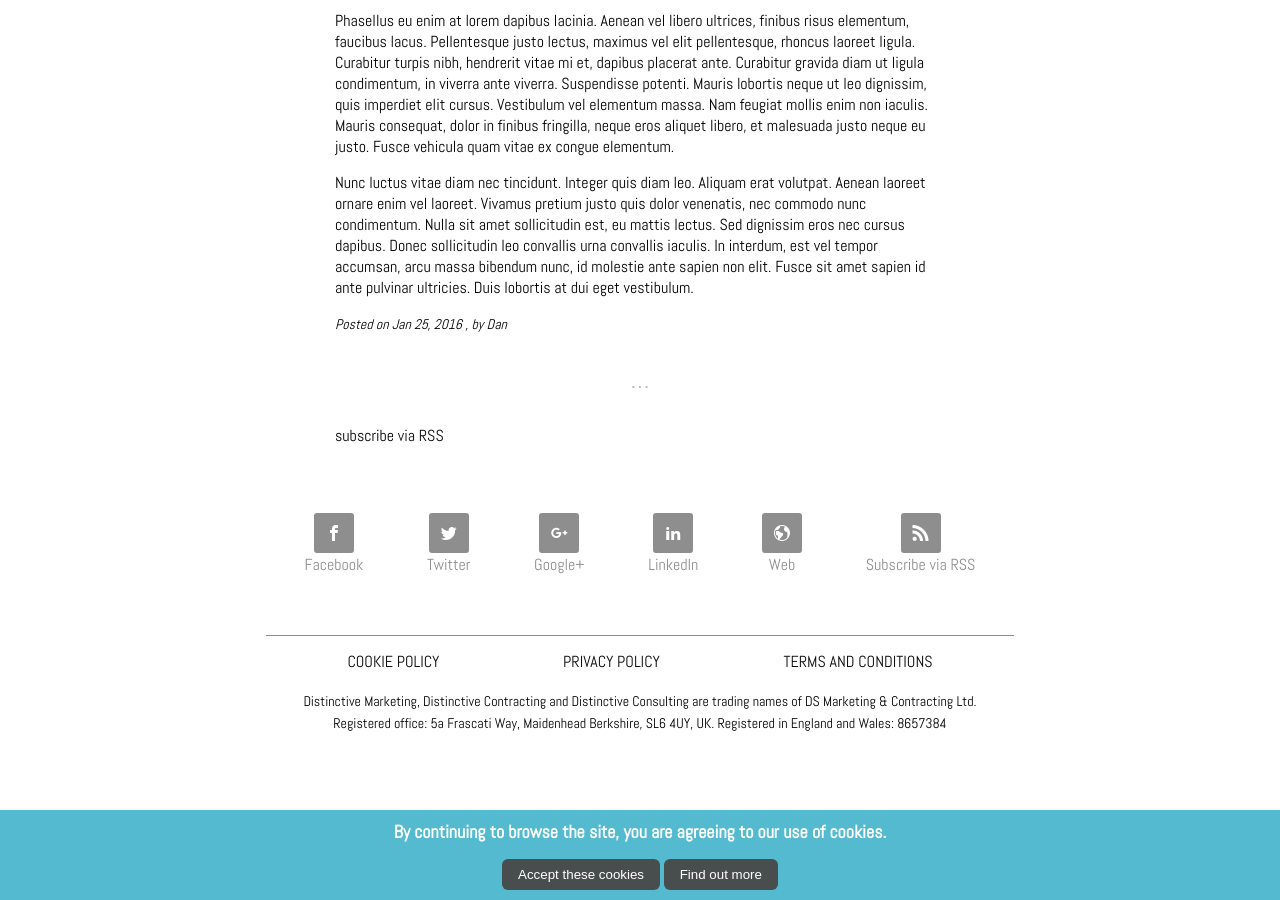
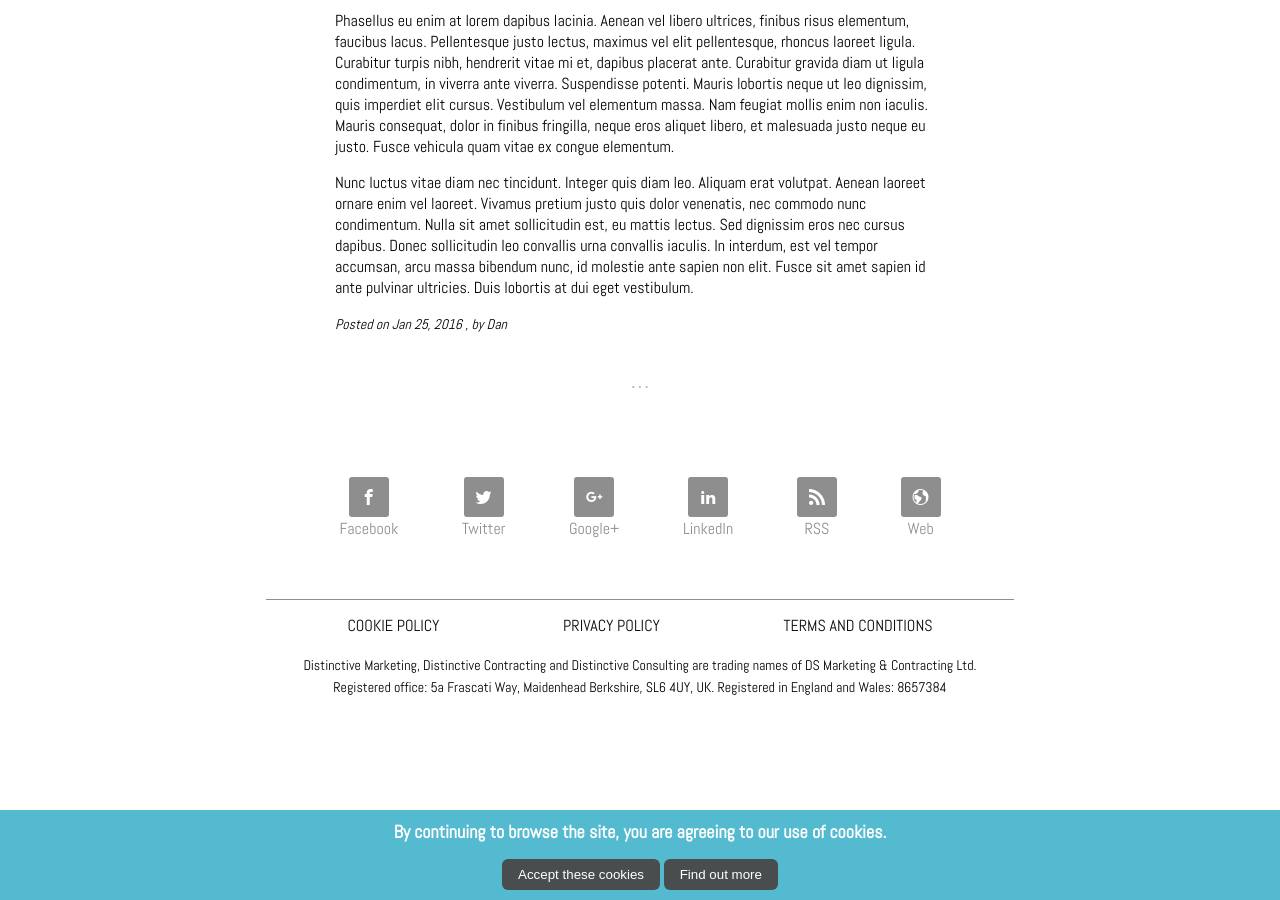
Before and after one commit to welt/blog, a Jekyll site: the page built from index.html, in a window 1280 px wide and 900 px high, scrolled down 1691 px. Built offline with Jekyll 4.4.1, drawn with Linux system fonts in a browser that asks for light colours; some web fonts are replaced.

Commit message:
amends RSS etc

```diff
--- a/_includes/footer.html
+++ b/_includes/footer.html
@@ -53,20 +53,20 @@
           </li>
           {% endif %}
 
+          {% if site.show_rss %}
+            <li>
+            <a href="{{ '/feed.xml' | prepend: site.baseurl }}">
+                <span class="icon icon-rss"></span>
+                <span class="label">RSS</span>
+            </a>
+          </li>
+          {% endif %}
+
           {% if site.parent_url %}
             <li>
             <a href="{{ site.parent_url }}">
                 <span class="icon icon-earth"></span>
                 <span class="label">Web</span>
-            </a>
-          </li>
-          {% endif %}
-
-          {% if site.show_rss %}
-            <li>
-            <a href="{{ '/feed.xml' | prepend: site.baseurl }}">
-                <span class="icon icon-rss"></span>
-                <span class="label">Subscribe via RSS</span>
             </a>
           </li>
           {% endif %}
--- a/index.html
+++ b/index.html
@@ -34,6 +34,4 @@
 
     {% endfor %}
 
-    <p class="rss-subscribe">subscribe <a href="{{ "/feed.xml" | prepend: site.baseurl }}">via RSS</a></p>
-
 </div>
```
